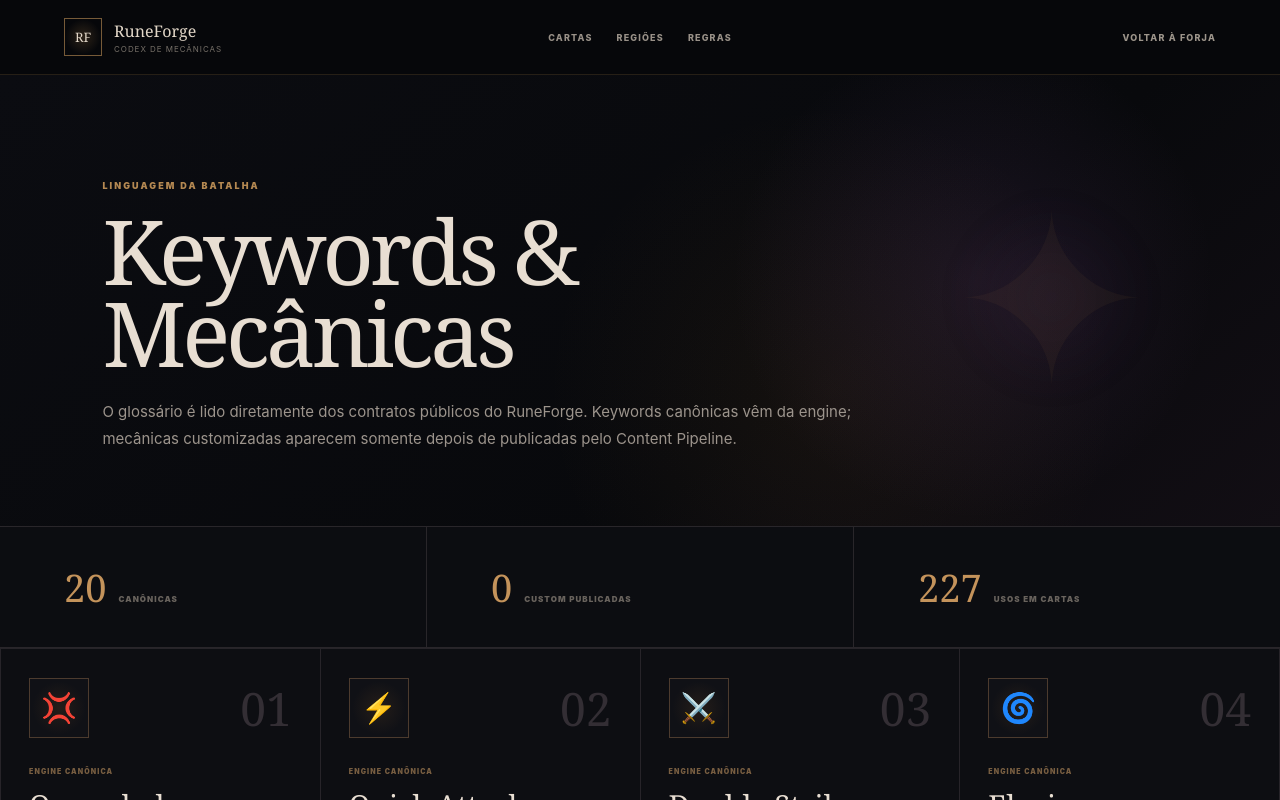
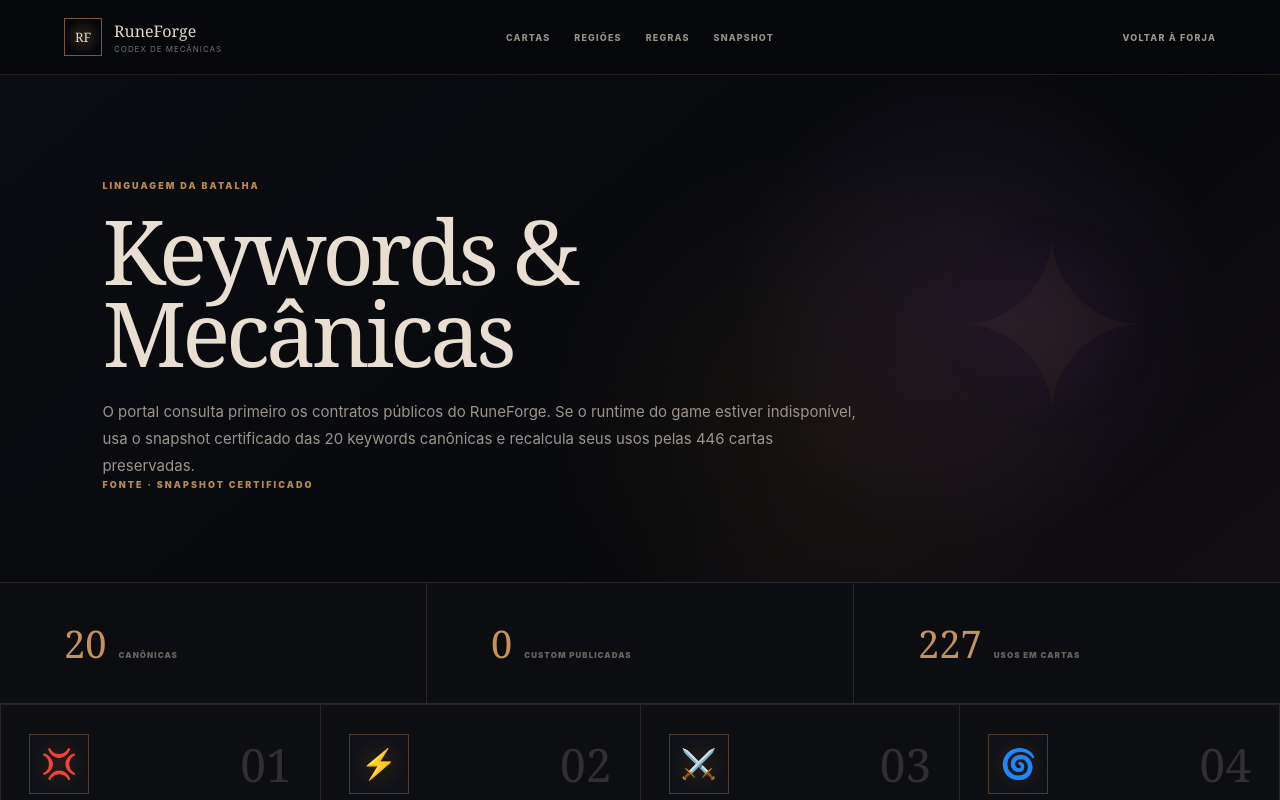
Before and after one commit to EntropiaEKaos/SiteRuneForged, a Next.js app: page /keywords in a window 1280 px wide. Shown: the top 800 px of the page. Built offline with nearby package versions, Linux system fonts and the light colour scheme.

Commit message:
feat(snapshot): expose keyword snapshot provenance

```diff
--- a/src/app/keywords/page.tsx
+++ b/src/app/keywords/page.tsx
@@ -25,6 +25,7 @@ export default async function KeywordsPage() {
           <Link href="/cards">Cartas</Link>
           <Link href="/regions">Regiões</Link>
           <Link href="/rules">Regras</Link>
+          <Link href="/snapshot">Snapshot</Link>
         </nav>
         <Link className="content-home-link" href="/">Voltar à Forja</Link>
       </header>
@@ -33,7 +34,8 @@ export default async function KeywordsPage() {
         <div>
           <span className="content-kicker">LINGUAGEM DA BATALHA</span>
           <h1>Keywords & Mecânicas</h1>
-          <p>O glossário é lido diretamente dos contratos públicos do RuneForge. Keywords canônicas vêm da engine; mecânicas customizadas aparecem somente depois de publicadas pelo Content Pipeline.</p>
+          <p>O portal consulta primeiro os contratos públicos do RuneForge. Se o runtime do game estiver indisponível, usa o snapshot certificado das 20 keywords canônicas e recalcula seus usos pelas 446 cartas preservadas.</p>
+          {state.available ? <small className="content-kicker">{state.source === "api" ? "FONTE · API AO VIVO" : "FONTE · SNAPSHOT CERTIFICADO"}</small> : null}
         </div>
         <div className="keywords-glyph" aria-hidden="true">✦</div>
       </section>
@@ -41,8 +43,8 @@ export default async function KeywordsPage() {
       {!state.available ? (
         <section className="card-catalog-empty">
           <span>CODEX INDISPONÍVEL</span>
-          <h2>As mecânicas não responderam.</h2>
-          <p>O portal não mantém uma segunda definição das keywords. Tente novamente quando a API pública do RuneForge estiver disponível.</p>
+          <h2>Nem a API nem o snapshot responderam.</h2>
+          <p>O gate de conteúdo impede que uma definição incompleta seja mostrada como regra oficial.</p>
           <Link href="/keywords">Tentar novamente</Link>
         </section>
       ) : state.items.length ? (
```
